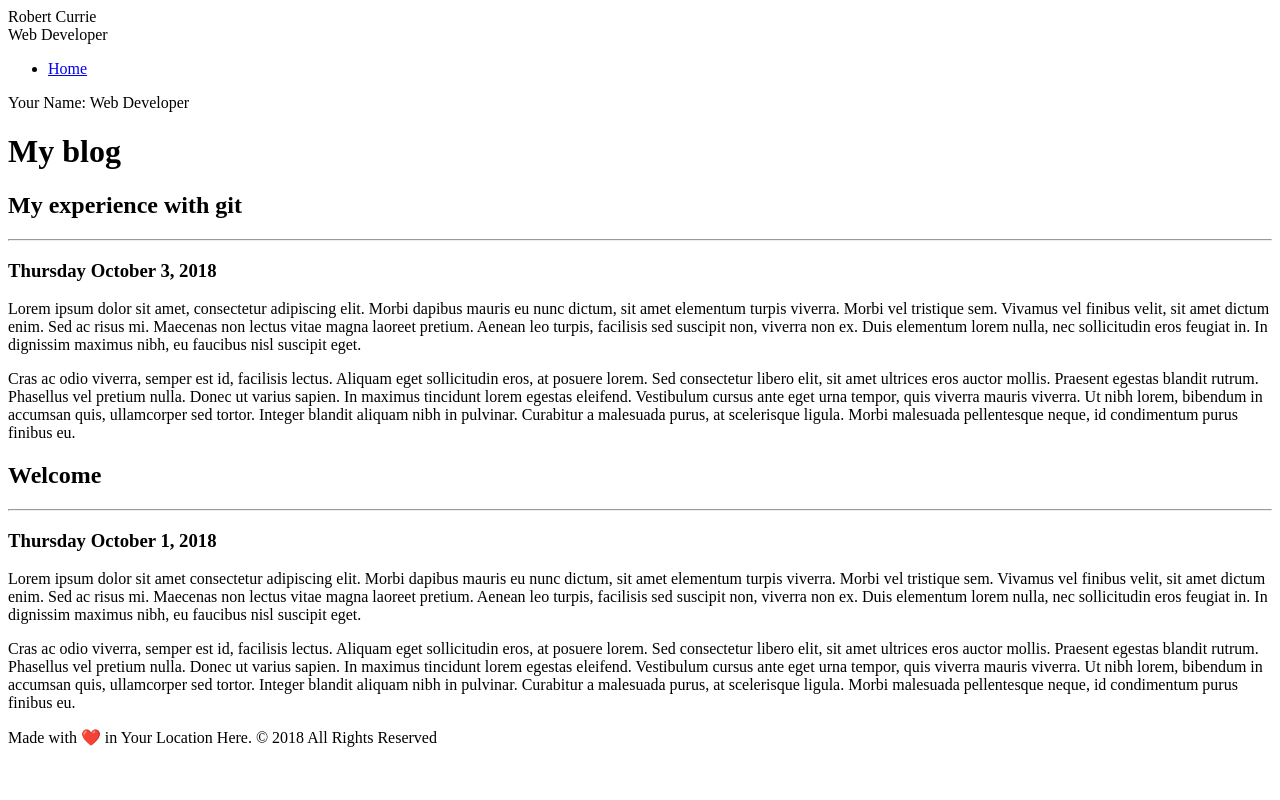
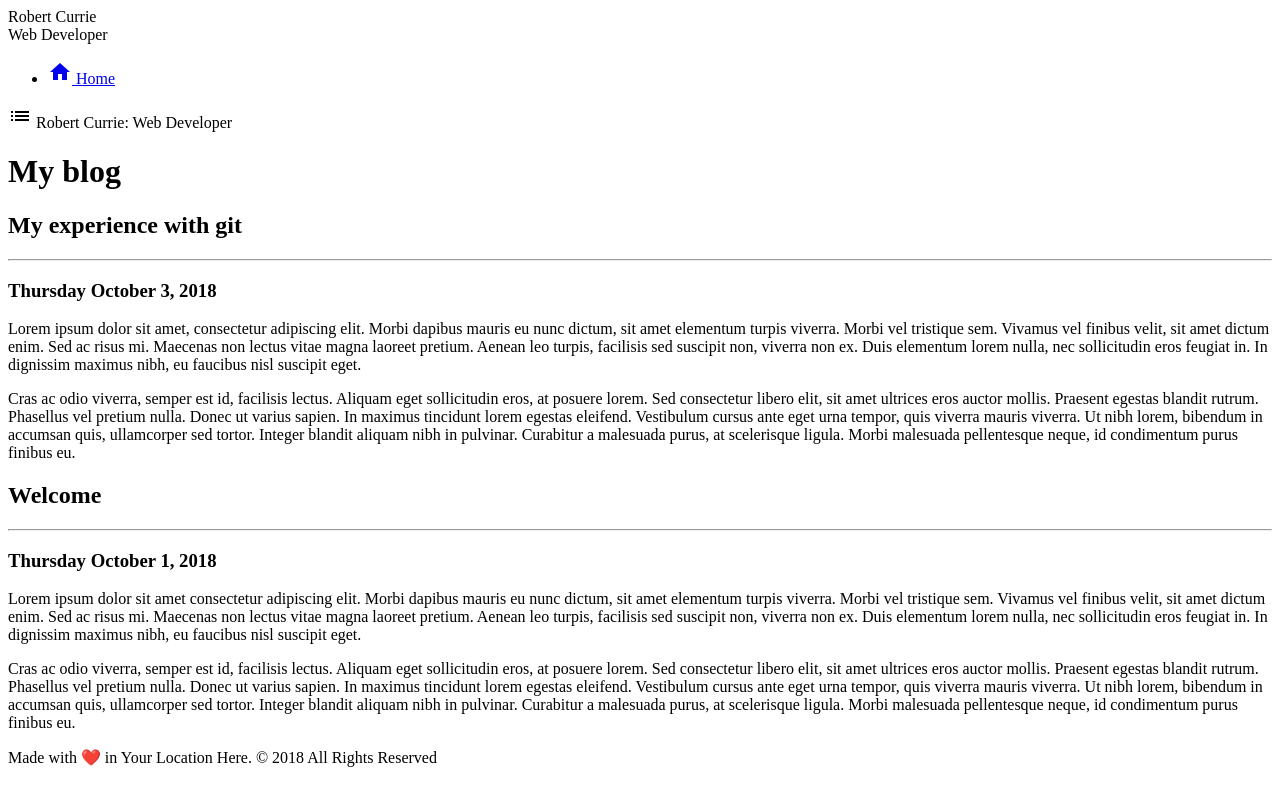
Before and after one commit to R-Currie/personal-blog, a plain HTML site: page index.html in a window 1280 px wide. Drawn offline with Linux system fonts and the light colour scheme.

Commit message:
Added icons

```diff
--- a/index.html
+++ b/index.html
@@ -4,6 +4,7 @@
   <meta charset="UTF-8">
   <meta name="viewport" content="width=device-width, initial-scale=1.0">
   <meta http-equiv="X-UA-Compatible" content="ie=edge">
+  <link href="https://fonts.googleapis.com/icon?family=Material+Icons" rel="stylesheet">
   <title>Robert Currie - Web Developer</title>
 </head>
 <body>
@@ -13,14 +14,22 @@
                 <div class="site-header">Robert Currie</div>
                 <div class="site-subheader">Web Developer</div>
                 <ul class="site-navigation">
-                    <li><a href="index.html">Home</a></li>
+                    <li>
+                        <a href="index.html">
+                            <i class="material-icons">home</i>
+                            Home
+                        </a>
+                    </li>
                 </ul>
             </nav>
 
             <main>
                 <div class="menu">
                     <div class="menu-icon" id="sidebarCollapse">
-                        <span class="mobile-header">Your Name: Web Developer</span>
+                        <i class="material-icons">
+                            list
+                        </i>
+                        <span class="mobile-header">Robert Currie: Web Developer</span>
                     </div>
                 </div>
 
```
